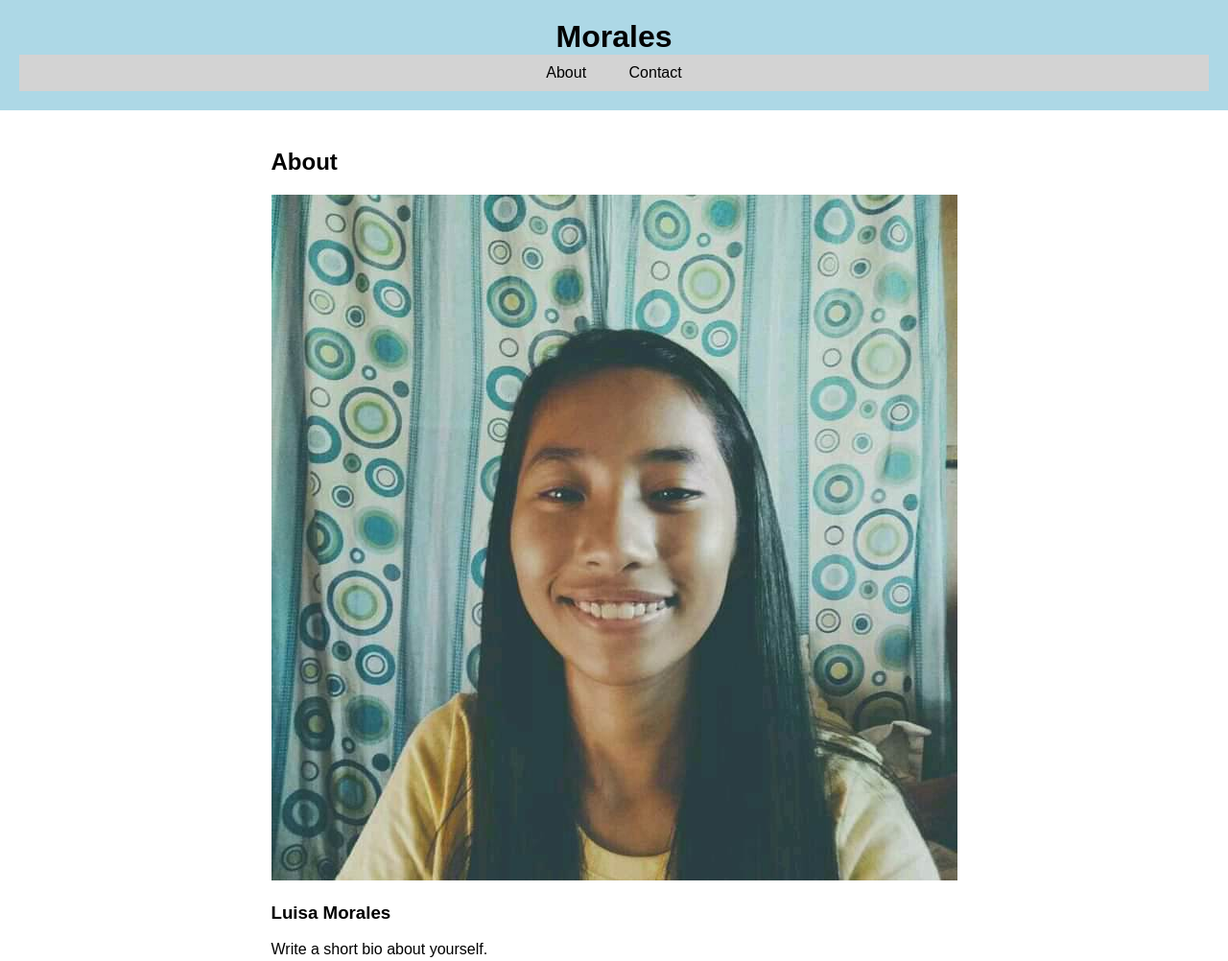
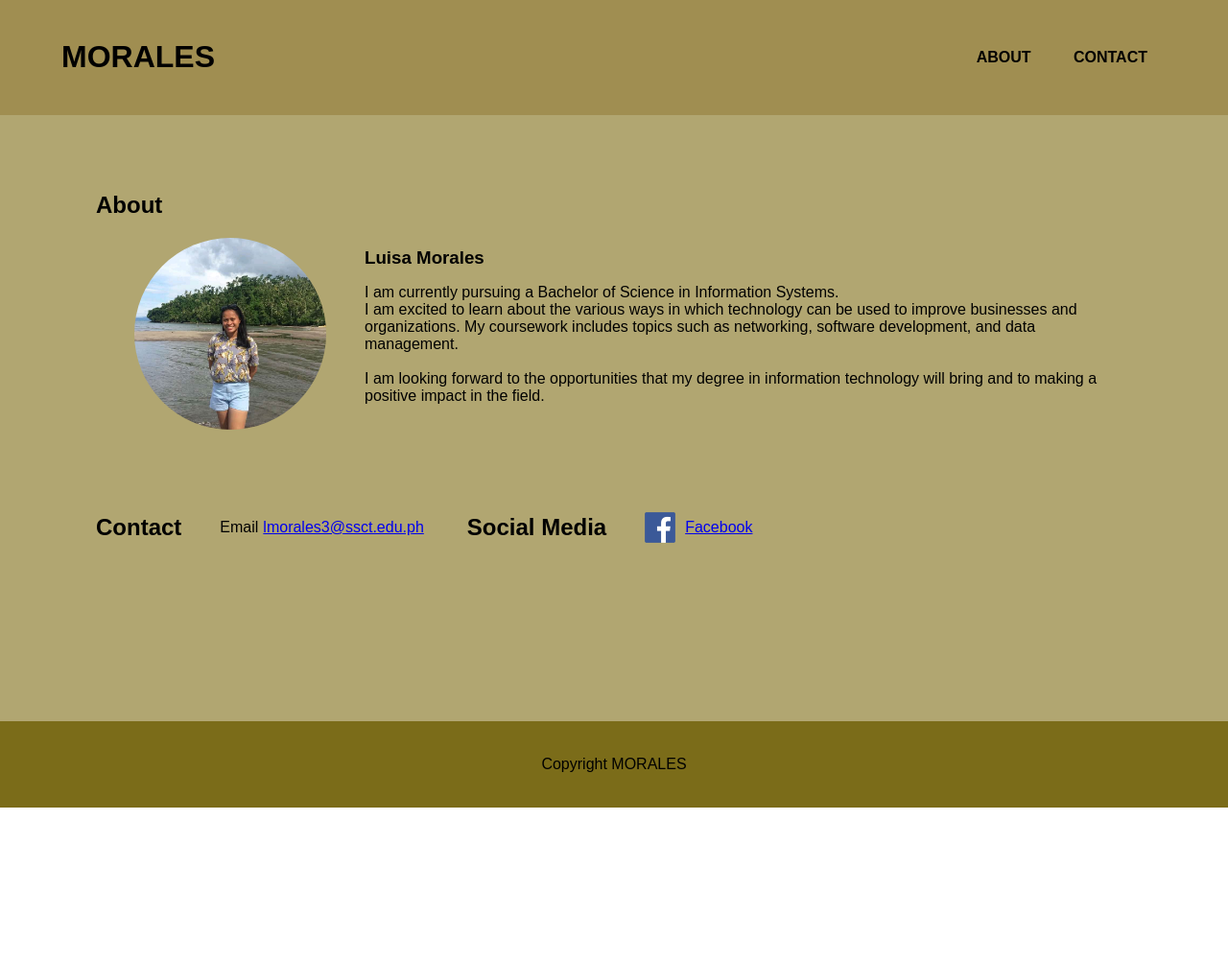
Before and after one commit to scct23/morales, a plain HTML site: page web/morales/index.html in a window 1280 px wide. Shown: the top 1002 px of the page at 96% size. After the commit the page ends 842 px from the top, so only its background shows below. Drawn offline with Linux system fonts and the light colour scheme; files that its build step writes are made by us from their sources; files whose address does not match are found by name.

Commit message:
Add files via upload

```diff
--- a/web/morales/index.html
+++ b/web/morales/index.html
@@ -26,7 +26,16 @@
             <img src="profile.jpg" alt="Profile picture" />
             <div class="bio">
               <h3>Luisa Morales</h3>
-              <p>Write a short bio about yourself.</p>
+              <p>
+                I am currently pursuing a Bachelor of Science in Information
+                Systems. <br />I am excited to learn about the various ways in
+                which technology can be used to improve businesses and
+                organizations. My coursework includes topics such as networking,
+                software development, and data management. <br /><br />I am
+                looking forward to the opportunities that my degree in
+                information technology will bring and to making a positive
+                impact in the field.
+              </p>
             </div>
           </div>
         </div>
@@ -46,9 +55,7 @@
       </section>
     </main>
     <footer>
-      <div class="container">
-        <p>Copyright MORALES</p>
-      </div>
+      <p>Copyright MORALES</p>
     </footer>
   </body>
 </html>
--- /dev/null
+++ b/web/morales/style.css
@@ -0,0 +1,120 @@
+body {
+  font-family: Arial, sans-serif;
+  margin: 0;
+  padding: 0;
+}
+.container {
+  width: 90%;
+  margin: 0 auto;
+  display: flex;
+  flex-wrap: wrap;
+}
+
+header {
+  background-color: #a08e51;
+  padding: 20px 0;
+  text-transform: uppercase;
+}
+
+.logo {
+  flex: 1;
+}
+
+nav {
+  display: flex;
+  justify-content: space-around;
+  align-items: center;
+}
+
+nav ul {
+  list-style: none;
+  margin: 0;
+  padding: 0;
+}
+
+nav li {
+  display: inline-block;
+  margin: 0 20px;
+}
+
+nav a {
+  color: black;
+  text-decoration: none;
+  font-weight: bolder;
+}
+
+main {
+  background-color: #b1a671;
+  padding: 20px 0;
+  height: 74vh;
+}
+
+section {
+  border-radius: 50px;
+  padding: 20px;
+  box-sizing: border-box;
+  margin: 20px;
+}
+section h2 {
+  display: flex;
+  align-items: center;
+}
+#about .profile {
+  display: flex;
+  align-items: center;
+}
+
+#about img {
+  border-radius: 50%;
+  width: 200px;
+  height: 200px;
+  object-fit: cover;
+  margin-left: 40px;
+  margin-right: 40px;
+}
+
+#about .bio h3 {
+  margin: 0;
+}
+#contact p {
+  display: flex;
+  align-items: center;
+  margin-left: 40px;
+  margin-right: 40px;
+}
+#contact p a {
+  margin: 0 5px 0 5px;
+}
+#contact ul li {
+  position: relative;
+  display: flex;
+  align-items: center;
+  margin: 10px 0;
+}
+#contact img {
+  width: 32px;
+  margin-right: 10px;
+}
+footer {
+  background-color: #7b6c19;
+  color: black;
+  padding: 20px 0;
+  display: grid;
+  justify-content: center;
+}
+
+@media (max-width: 600px) {
+  .container {
+    flex-direction: column;
+  }
+  nav {
+    margin-bottom: 20px;
+  }
+  #about img {
+    margin-left: -10px;
+    margin-right: 10px;
+  }
+  main {
+    height: 100%;
+  }
+}
```
Also changed, not shown: web/morales/fb.png (added), web/morales/profile.jpg (added).
